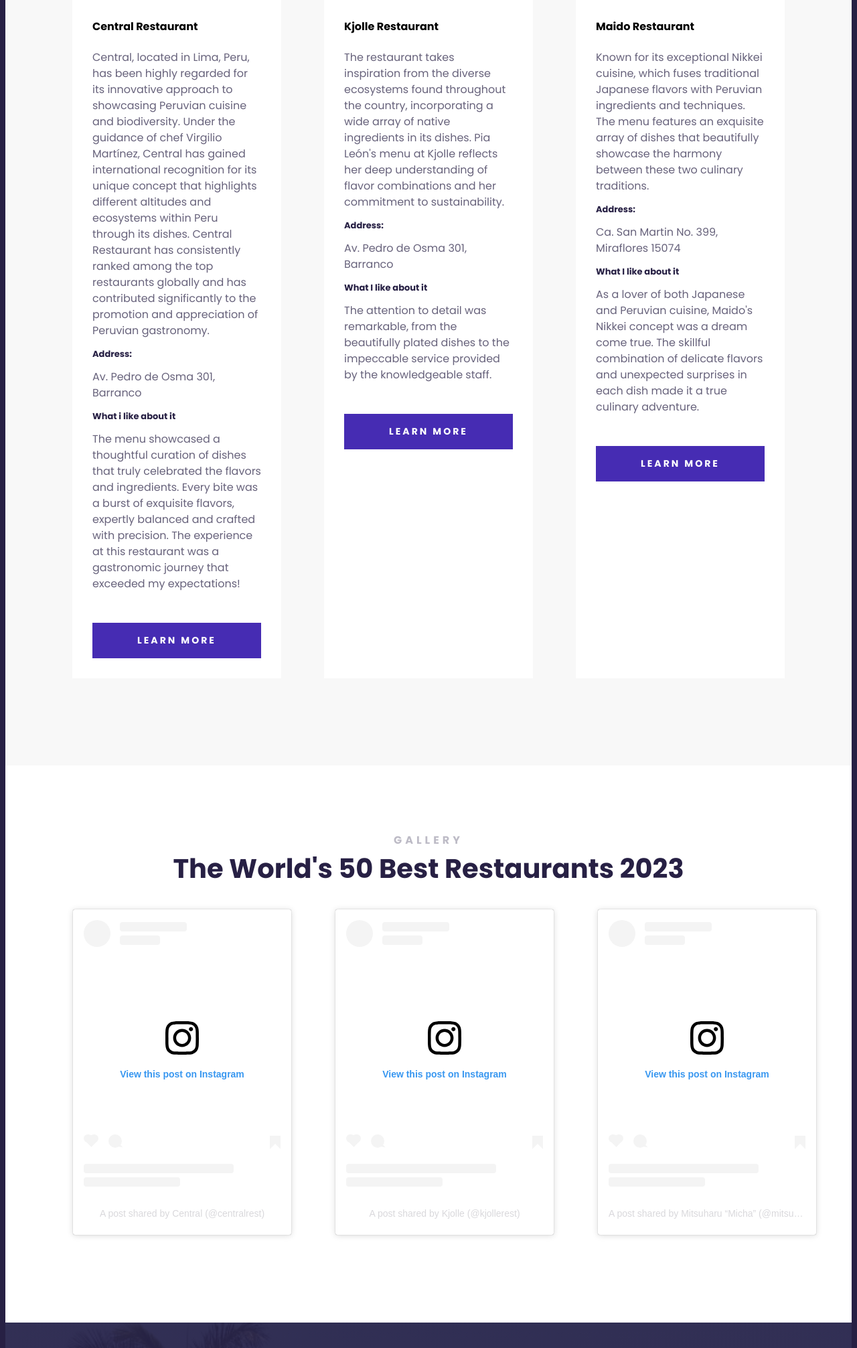
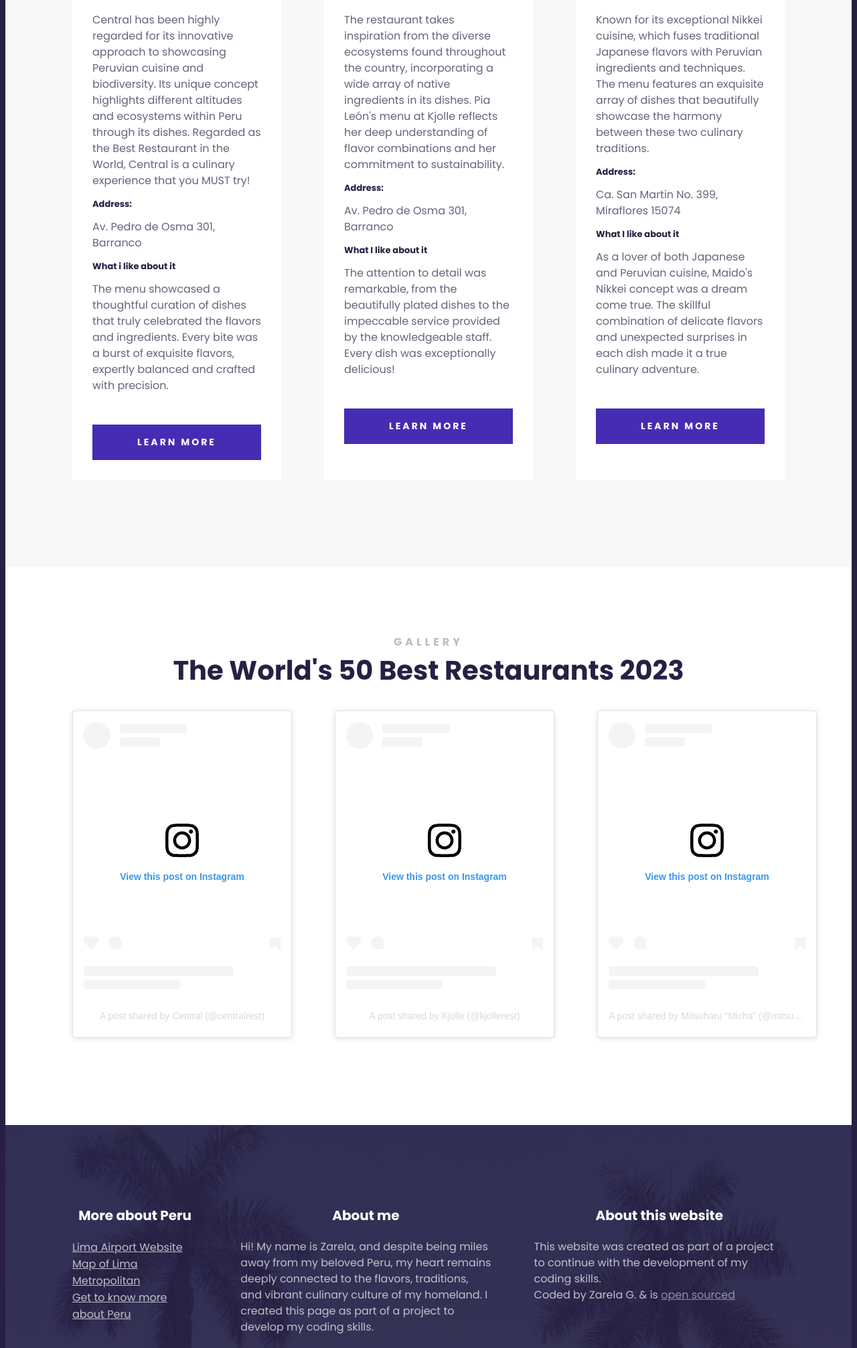
Before and after one commit to zarela23/travel-website, a plain HTML site: page index.html in a window 1280 px wide. Shown: the part 2089-4102 px from the top of the page at 67% size. Drawn offline with Linux system fonts and the light colour scheme; a script that the page names is missing.

Commit message:
cropped images and summarized paragraphs

```diff
--- a/css/style.css
+++ b/css/style.css
@@ -36,7 +36,7 @@ body {
 
 .embed {
   width: 100%;
-  aspect-ratio: 1/1;
+  aspect-ratio: 1 /1;
 }
 
 .instagram-embeds {
--- a/index.html
+++ b/index.html
@@ -83,15 +83,11 @@
               <div class="card-body">
                 <h4>Central Restaurant</h4>
                 <p>
-                  Central, located in Lima, Peru, has been highly regarded for
-                  its innovative approach to showcasing Peruvian cuisine and
-                  biodiversity. Under the guidance of chef Virgilio Martínez,
-                  Central has gained international recognition for its unique
-                  concept that highlights different altitudes and ecosystems
-                  within Peru through its dishes. Central Restaurant has
-                  consistently ranked among the top restaurants globally and has
-                  contributed significantly to the promotion and appreciation of
-                  Peruvian gastronomy.
+                  Central has been highly regarded for its innovative approach
+                  to showcasing Peruvian cuisine and biodiversity. Its unique
+                  concept highlights different altitudes and ecosystems within
+                  Peru through its dishes. Regarded as the Best Restaurant in
+                  the World, Central is a culinary experience that you MUST try!
                 </p>
                 <h5>Address:</h5>
                 <p>Av. Pedro de Osma 301, Barranco</p>
@@ -100,8 +96,7 @@
                   The menu showcased a thoughtful curation of dishes that truly
                   celebrated the flavors and ingredients. Every bite was a burst
                   of exquisite flavors, expertly balanced and crafted with
-                  precision. The experience at this restaurant was a gastronomic
-                  journey that exceeded my expectations!
+                  precision.
                 </p>
               </div>
 
@@ -145,7 +140,7 @@
                 <p>
                   The attention to detail was remarkable, from the beautifully
                   plated dishes to the impeccable service provided by the
-                  knowledgeable staff.
+                  knowledgeable staff. Every dish was exceptionally delicious!
                 </p>
               </div>
               <div class="card-footer">
@@ -1059,7 +1054,7 @@
       <footer>
         <section class="grid grid-3-columns-with-first-narrow">
           <div>
-            <h3>More about Peru</h3>
+            <h3 class="text-center">More about Peru</h3>
             <ul>
               <li>
                 <a href="https://www.airport-lima.com/" target="_blank"
@@ -1079,17 +1074,16 @@
             </ul>
           </div>
           <div>
-            <h3>About me</h3>
-            <p>
+            <h3 class="text-center">About me</h3>
+            <p class="">
               Hi! My name is Zarela, and despite being miles away from my
-              beloved Peru, my heart and taste buds remain deeply connected to
-              the flavors, traditions, and vibrant culinary culture of my
-              homeland. I created this page as part of a project to develop my
-              coding skills.
+              beloved Peru, my heart remains deeply connected to the flavors,
+              traditions, and vibrant culinary culture of my homeland. I created
+              this page as part of a project to develop my coding skills.
             </p>
           </div>
           <div>
-            <h3>About this website</h3>
+            <h3 class="text-center">About this website</h3>
             <p>
               This website was created as part of a project to continue with the
               development of my coding skills.
@@ -1106,7 +1100,7 @@
         </section>
       </footer>
     </div>
-    <!--Custom Javascript file -->
+
     <script src="./js/main.js"></script>
   </body>
 </html>
```
Also changed, not shown: images/arquitectura-1.png.
